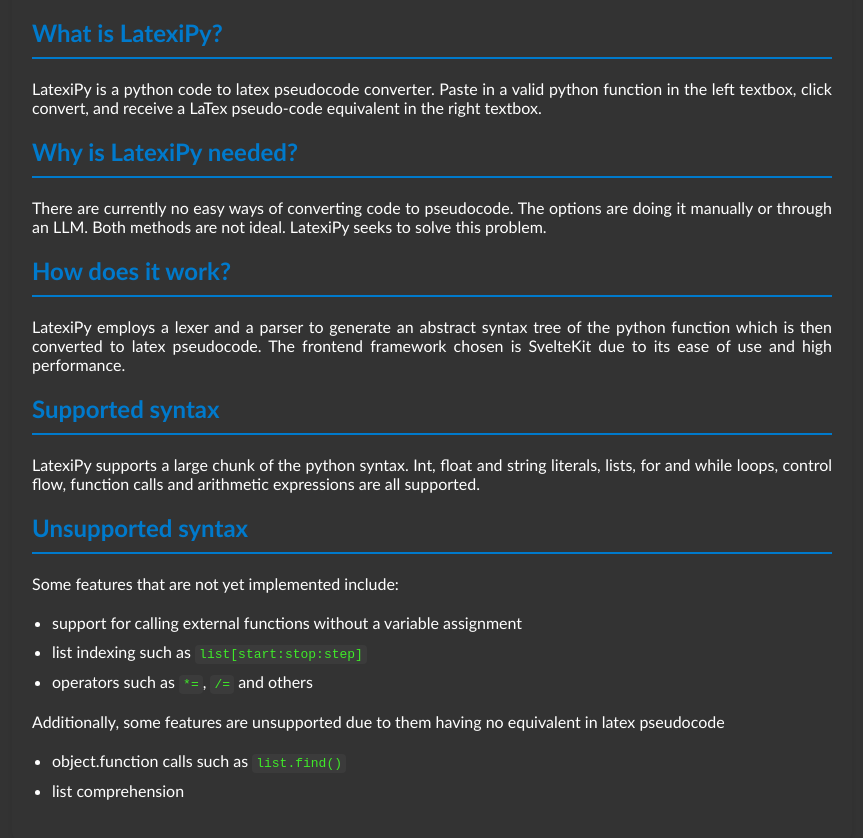
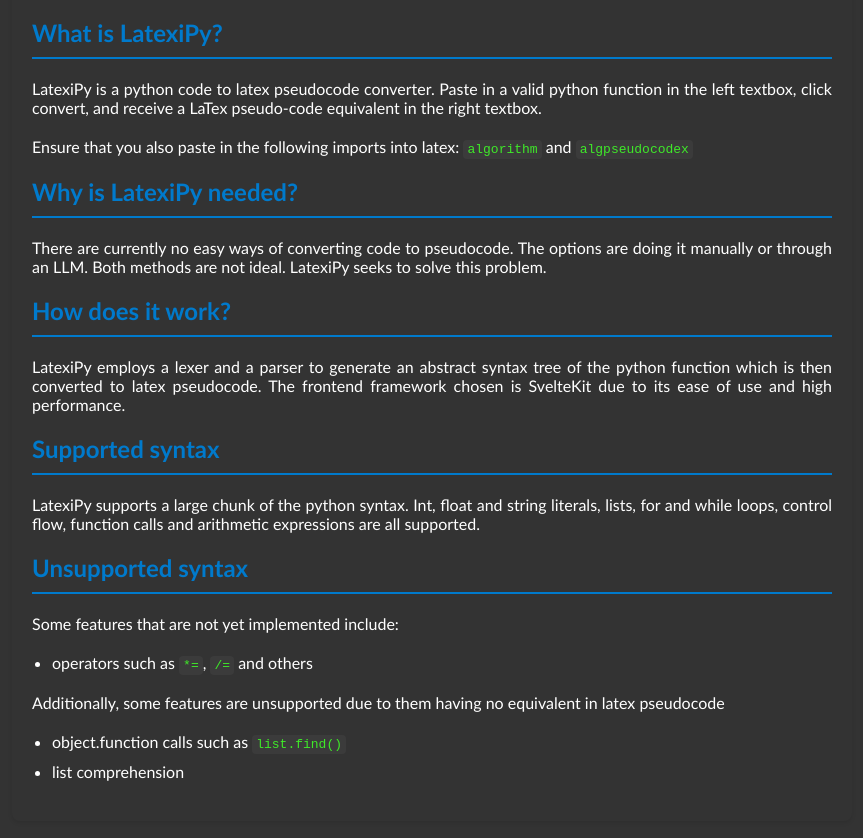
Before and after one commit to AlexG28/latexipy, a SvelteKit app: page / in a window 1280 px wide. Shown: the part 460-1298 px from the top of the page, without its empty margins (208-1071 px from the left). Built offline with nearby package versions, Linux system fonts and the light colour scheme.

Commit message:
updated readmes

```diff
--- a/src/routes/+page.svelte
+++ b/src/routes/+page.svelte
@@ -17,6 +17,7 @@
 <div class="instructions">
   <h2 id="what-is-latexipy-">What is LatexiPy?</h2>
   <p>LatexiPy is a python code to latex pseudocode converter. Paste in a valid python function in the left textbox, click convert, and receive a LaTex pseudo-code equivalent in the right textbox. </p>
+  <p>Ensure that you also paste in the following imports into latex: <code>algorithm</code> and <code>algpseudocodex</code> </p>
   <h2 id="why-is-latexipy-needed-">Why is LatexiPy needed?</h2>
   <p>There are currently no easy ways of converting code to pseudocode. The options are doing it manually or through an LLM. Both methods are not ideal. LatexiPy seeks to solve this problem. </p>
   <h2 id="how-does-it-work-">How does it work?</h2>
@@ -26,8 +27,6 @@
   <h2 id="unsupported-syntax">Unsupported syntax</h2>
   <p>Some features that are not yet implemented include:</p>
   <ul>
-      <li>support for calling external functions without a variable assignment</li>
-      <li>list indexing such as <code>list[start:stop:step]</code></li>
       <li>operators such as <code>*=</code>, <code>/=</code> and others </li>
   </ul>
   <p>Additionally, some features are unsupported due to them having no equivalent in latex pseudocode </p>
```
Also changed, not shown: 1 other file (tests, documents, lock files or other folders).
